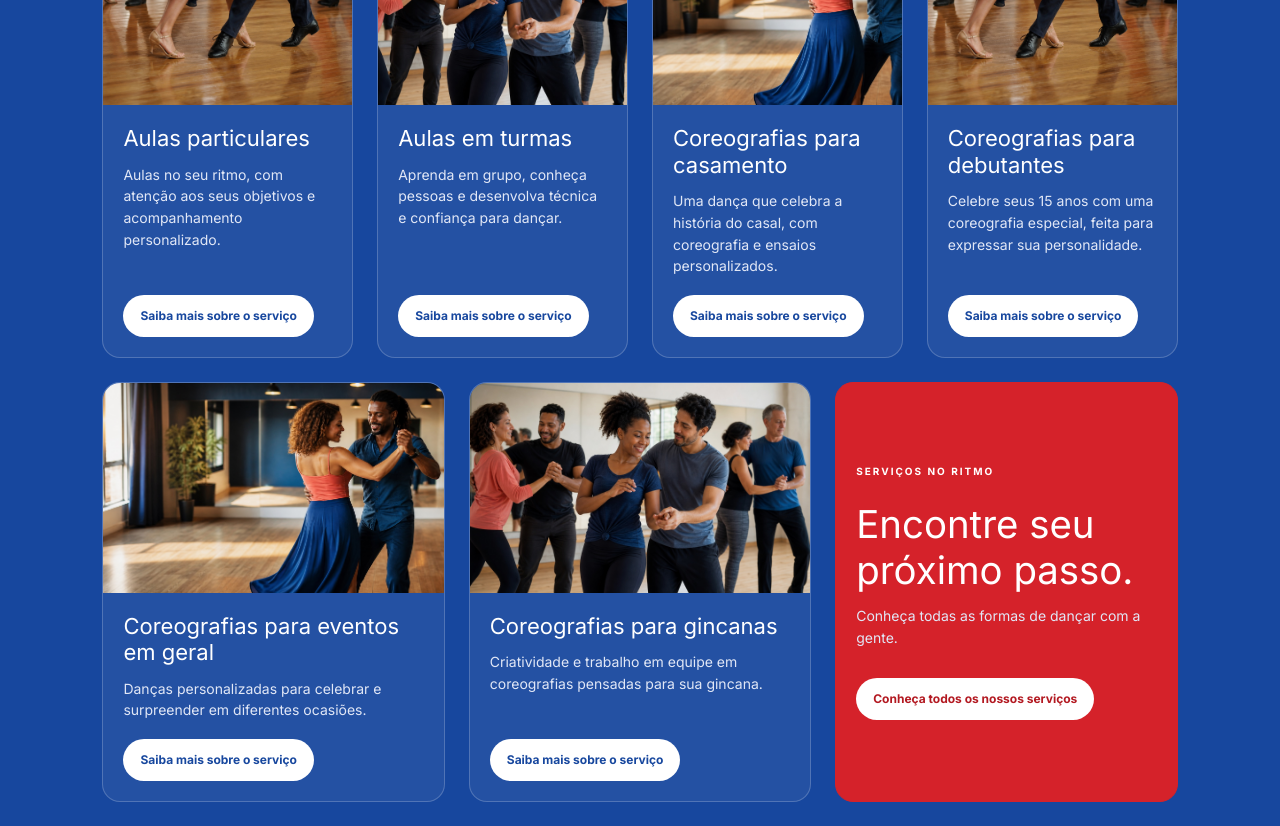
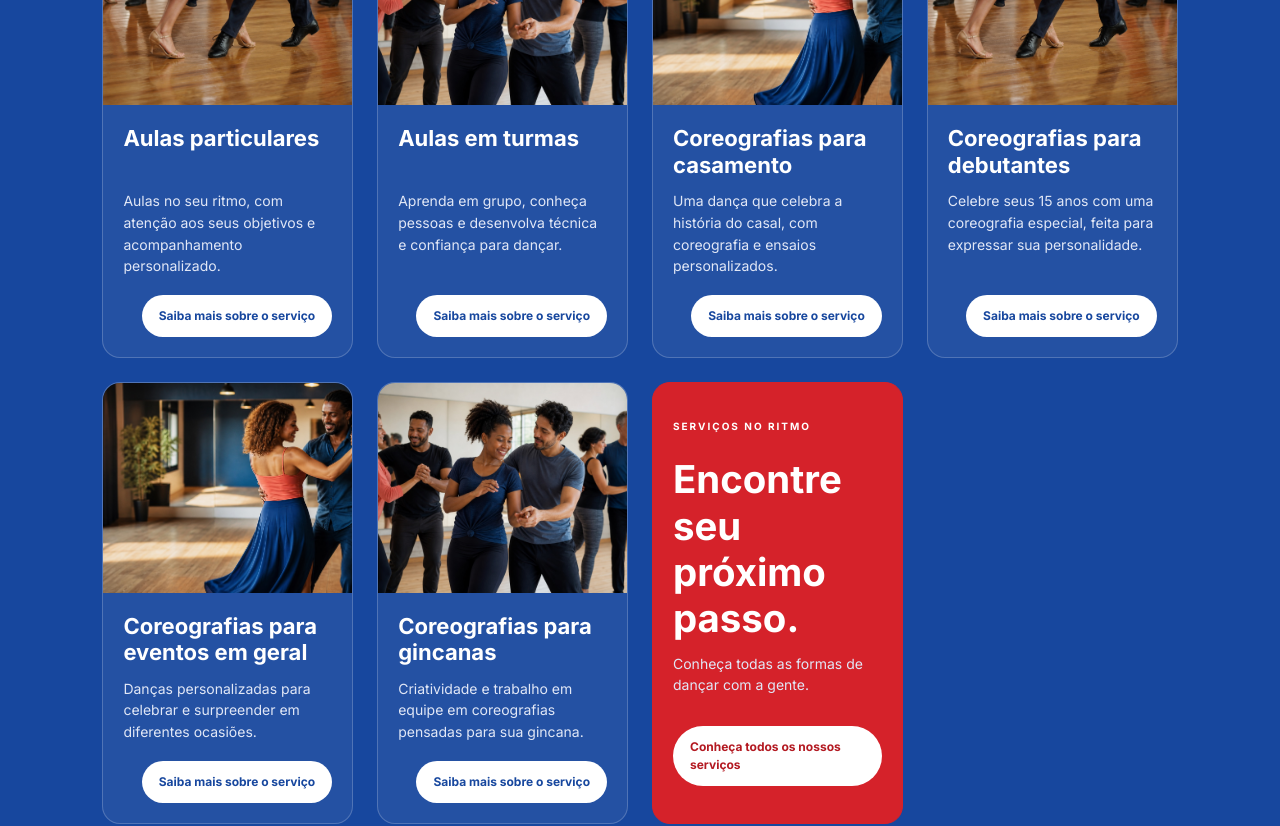
Before and after one commit to leonardodariva/no-ritmo-academia-de-danca, a Next.js app: page / in a window 1280 px wide. Shown: the part 1820-2646 px from the top of the page. Built offline with nearby package versions, Linux system fonts and the light colour scheme; a web font is replaced by a local one.

Commit message:
Alinha cards da seção de serviços

```diff
--- a/app/globals.css
+++ b/app/globals.css
@@ -583,24 +583,25 @@ footer { background:#0b0b0f; color:var(--cream); padding:80px 8vw 25px; }.brand-
   .home-principles .home-principles-heading>.method-button { justify-self:start; }
 }
 .home-services-grid { display:grid; grid-template-columns:repeat(4,minmax(0,1fr)); gap:24px; }
-.home-services-grid article { overflow:hidden; border:1px solid rgba(255,255,255,.2); border-radius:18px; background:rgba(255,255,255,.06); display:flex; flex-direction:column; }
+.home-services-grid article { height:100%; overflow:hidden; border:1px solid rgba(255,255,255,.2); border-radius:18px; background:rgba(255,255,255,.06); display:flex; flex-direction:column; }
 .home-services-grid img { display:block; width:100%; height:210px; object-fit:cover; }
 .home-services-grid article:last-child img { object-position:75% center; }
 .home-services-grid article>div { display:flex; flex-direction:column; align-items:flex-start; flex:1; padding:24px; }
-.home-services-grid h3 { margin:0 0 16px; font-size:24px; line-height:1.2; color:#fff; }
+.home-services-grid h3 { min-height:2.4em; margin:0 0 16px; font-size:24px; font-weight:800; line-height:1.2; color:#fff; }
 .home-services-grid p { margin:0 0 24px; font-size:15px; line-height:1.7; color:#e1e7f6; }
 .home-services-grid a { display:inline-flex; margin-top:auto; padding:12px 17px; border-radius:999px; background:#fff; color:var(--blue); font-size:12px; font-weight:700; }
+.home-services-grid article:not(.home-services-all) a { align-self:flex-end; }
 .home-services-grid a:hover { background:#e1e7f6; }
 @media(max-width:1100px) { .home-services-grid { grid-template-columns:repeat(2,minmax(0,1fr)); } }
-@media(max-width:680px) { .home-services-grid { grid-template-columns:minmax(0,1fr); } }
+@media(max-width:680px) { .home-services-grid { grid-template-columns:minmax(0,1fr); } .home-services-grid h3 { min-height:0; } }
 .home-services-grid article>div { padding:20px; }
 .home-services-grid h3 { font-size:22px; margin-bottom:12px; }
 .home-services-grid p { margin-bottom:18px; font-size:14px; line-height:1.55; }
-.home-services-extra { margin-top:24px; grid-template-columns:repeat(3,minmax(0,1fr)); }
+.home-services-extra { margin-top:24px; grid-template-columns:repeat(4,minmax(0,1fr)); }
 .home-services-extra .home-services-all { background:var(--red); border-color:var(--red); }
 .home-services-all>div { justify-content:center; padding:32px; }
 .home-services-all span { font-size:10px; font-weight:700; text-transform:uppercase; letter-spacing:2px; margin-bottom:22px; }
 .home-services-all h3 { font-size:clamp(28px,3vw,40px); }
 .home-services-all a { margin-top:12px; color:#b31921; }
-@media(max-width:900px) { .home-services-extra { grid-template-columns:repeat(2,minmax(0,1fr)); } .home-services-all { grid-column:1/-1; } }
+@media(max-width:1100px) { .home-services-extra { grid-template-columns:repeat(2,minmax(0,1fr)); } }
 @media(max-width:680px) { .home-services-extra { grid-template-columns:minmax(0,1fr); } .home-services-all { grid-column:auto; } }
```
